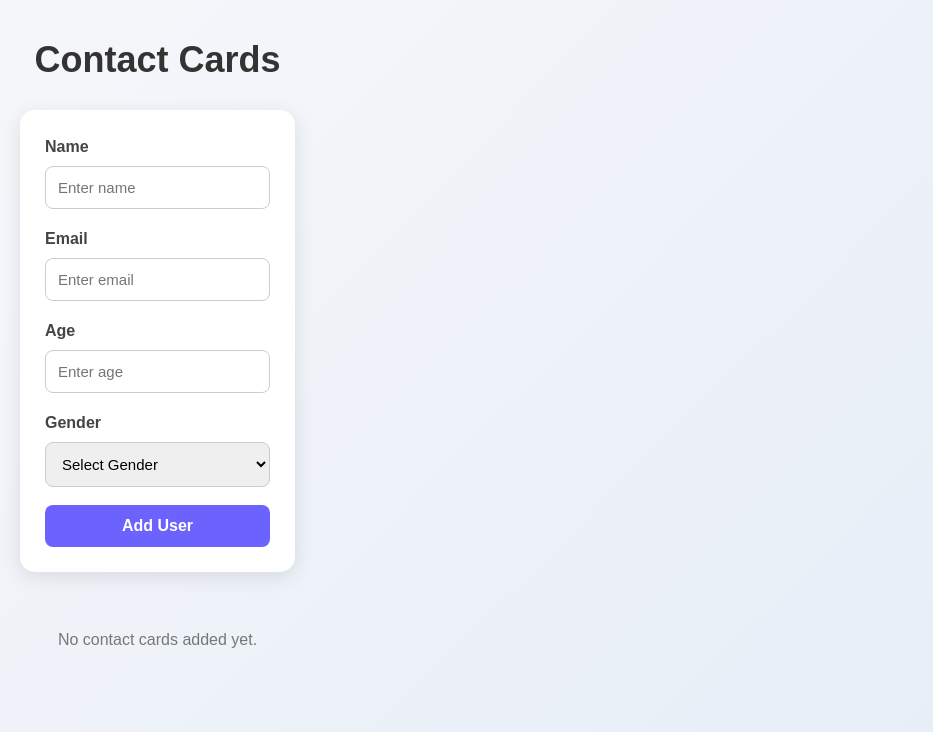
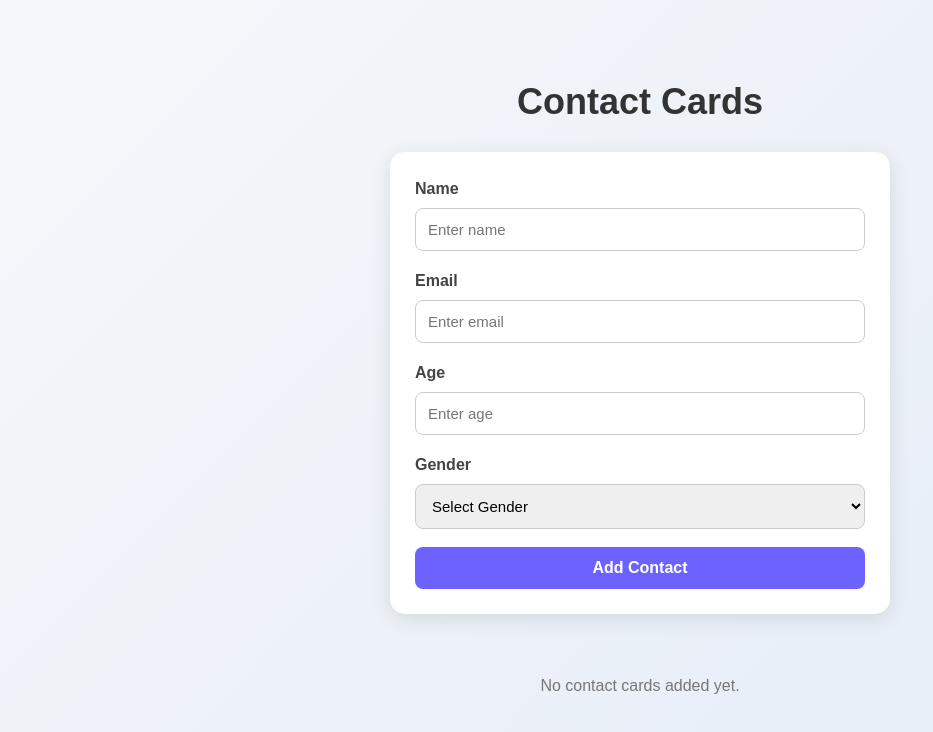
Before and after one commit to HimaPH05/Contact-Card, a React (Vite) app: page / in a window 1280 px wide. Shown: the top 732 px of the page, without its empty margins (0-933 px from the left). Built offline with nearby package versions, Linux system fonts and the light colour scheme.

Commit message:
little detailing

```diff
--- a/src/App.css
+++ b/src/App.css
@@ -9,71 +9,110 @@ body {
   color: #222;
 }
 
+#root {
+  width: 100%;
+  min-height: 100vh;
+}
+
 .app {
+  width: 100%;
   min-height: 100vh;
+
   padding: 40px 20px;
+
   display: flex;
   flex-direction: column;
+
   align-items: center;
+  justify-content: center;
+
+  text-align: center;
 }
 
 .app h1 {
+  width: 100%;
+
   margin: 0 0 30px;
+
+  font-size: 36px;
   color: #333;
-  font-size: 36px;
+
   text-align: center;
 }
 
 .user-form {
   width: 100%;
   max-width: 500px;
+
   margin: 0 auto 40px;
+
   padding: 25px;
-  background-color: white;
+
+  background: white;
+
   border-radius: 15px;
+
   box-shadow: 0 5px 20px rgba(0, 0, 0, 0.1);
+
   text-align: left;
 }
 
 .user-form div {
+  width: 100%;
   margin-bottom: 18px;
 }
 
 .user-form label {
   display: block;
+
+  width: 100%;
+
   margin-bottom: 7px;
+
   font-weight: bold;
   color: #444;
 }
 
 .user-form input,
 .user-form select {
+  display: block;
+
   width: 100%;
+
   padding: 12px;
+
   border: 1px solid #ccc;
   border-radius: 8px;
+
   font-size: 15px;
-  font-family: Arial, sans-serif;
+
   outline: none;
 }
 
 .user-form input:focus,
 .user-form select:focus {
   border-color: #6c63ff;
+
   box-shadow: 0 0 5px rgba(108, 99, 255, 0.25);
 }
 
 .user-form button {
+  display: block;
+
   width: 100%;
+
   padding: 12px;
+
   border: none;
   border-radius: 8px;
+
   background-color: #6c63ff;
   color: white;
+
   font-size: 16px;
   font-weight: bold;
+
   cursor: pointer;
-  transition: 0.3s;
 }
 
 .user-form button:hover {
@@ -82,43 +121,54 @@ body {
 
 .user-list {
   width: 100%;
-  max-width: 1000px;
+  max-width: 1100px;
+
   margin: 0 auto;
+
   display: flex;
+  flex-wrap: wrap;
+
   justify-content: center;
   align-items: flex-start;
-  flex-wrap: wrap;
+
   gap: 20px;
 }
 
 .user-card {
   width: 280px;
+
   padding: 25px;
+
   background-color: white;
+
   border-radius: 15px;
+
+  border-left: 5px solid #6c63ff;
+
+  box-shadow: 0 5px 18px rgba(0, 0, 0, 0.1);
+
   text-align: left;
-  border-left: 5px solid #6c63ff;
-  box-shadow: 0 5px 18px rgba(0, 0, 0, 0.1);
-  transition: transform 0.3s, box-shadow 0.3s;
 }
 
 .user-card:hover {
   transform: translateY(-5px);
+
   box-shadow: 0 8px 25px rgba(0, 0, 0, 0.15);
 }
 
 .user-card h2 {
   margin-top: 0;
   margin-bottom: 18px;
+
   color: #6c63ff;
-  word-break: break-word;
 }
 
 .user-card p {
   margin: 10px 0;
+
   color: #555;
+
   line-height: 1.5;
-  word-break: break-word;
 }
 
 .user-card strong {
@@ -127,14 +177,20 @@ body {
 
 .no-users {
   width: 100%;
+
+  margin: 20px 0;
+
   text-align: center;
+
   color: #777;
-  font-size: 16px;
 }
 
 @media (max-width: 600px) {
   .app {
     padding: 25px 15px;
+
+    justify-content: center;
+    align-items: center;
   }
 
   .app h1 {
@@ -142,16 +198,17 @@ body {
   }
 
   .user-form {
-    padding: 20px;
+    width: 100%;
+    max-width: 400px;
+  }
+
+  .user-list {
+    flex-direction: column;
+    align-items: center;
   }
 
   .user-card {
     width: 100%;
     max-width: 320px;
   }
-
-  .user-list {
-    flex-direction: column;
-    align-items: center;
-  }
 }
--- a/src/components/AddUser.jsx
+++ b/src/components/AddUser.jsx
@@ -93,7 +93,7 @@ function AddUser({ onAddUser }) {
         </select>
       </div>
 
-      <button type="submit">Add User</button>
+      <button type="submit">Add Contact</button>
     </form>
   );
 }
```
